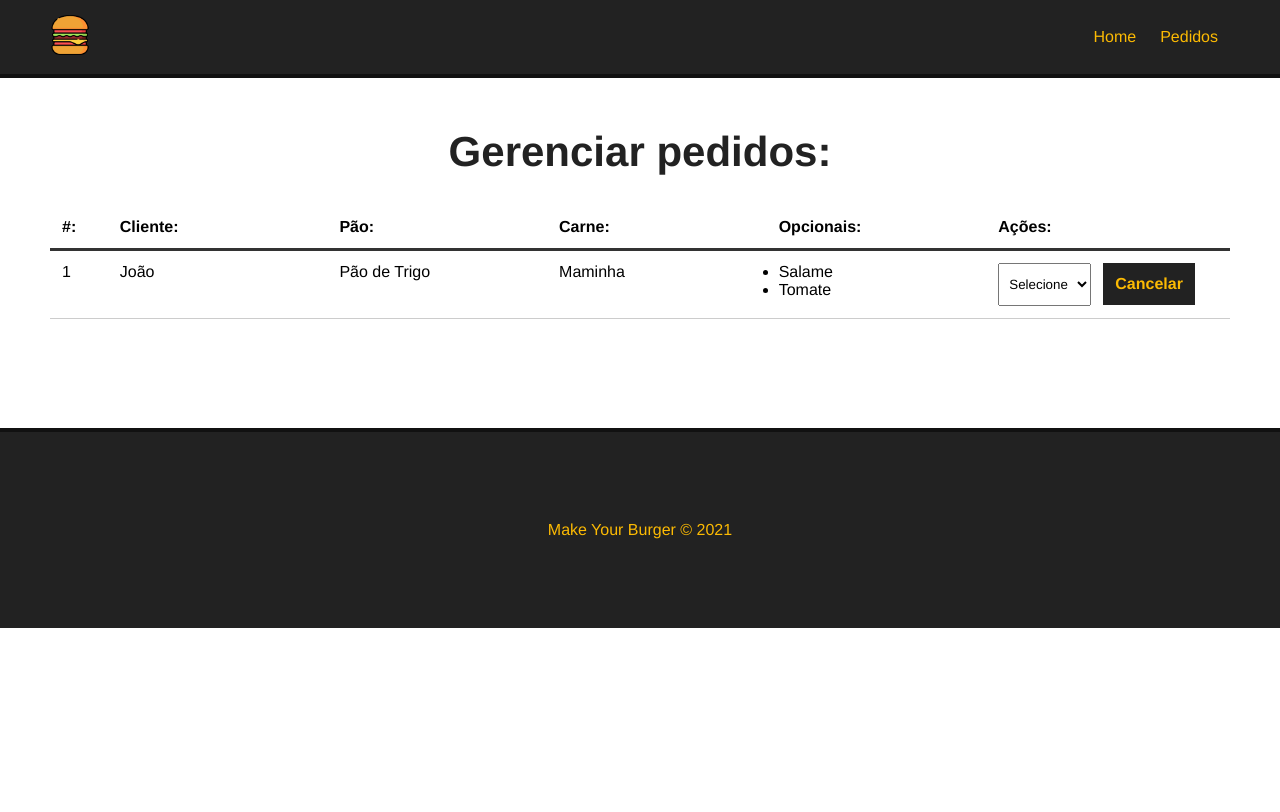
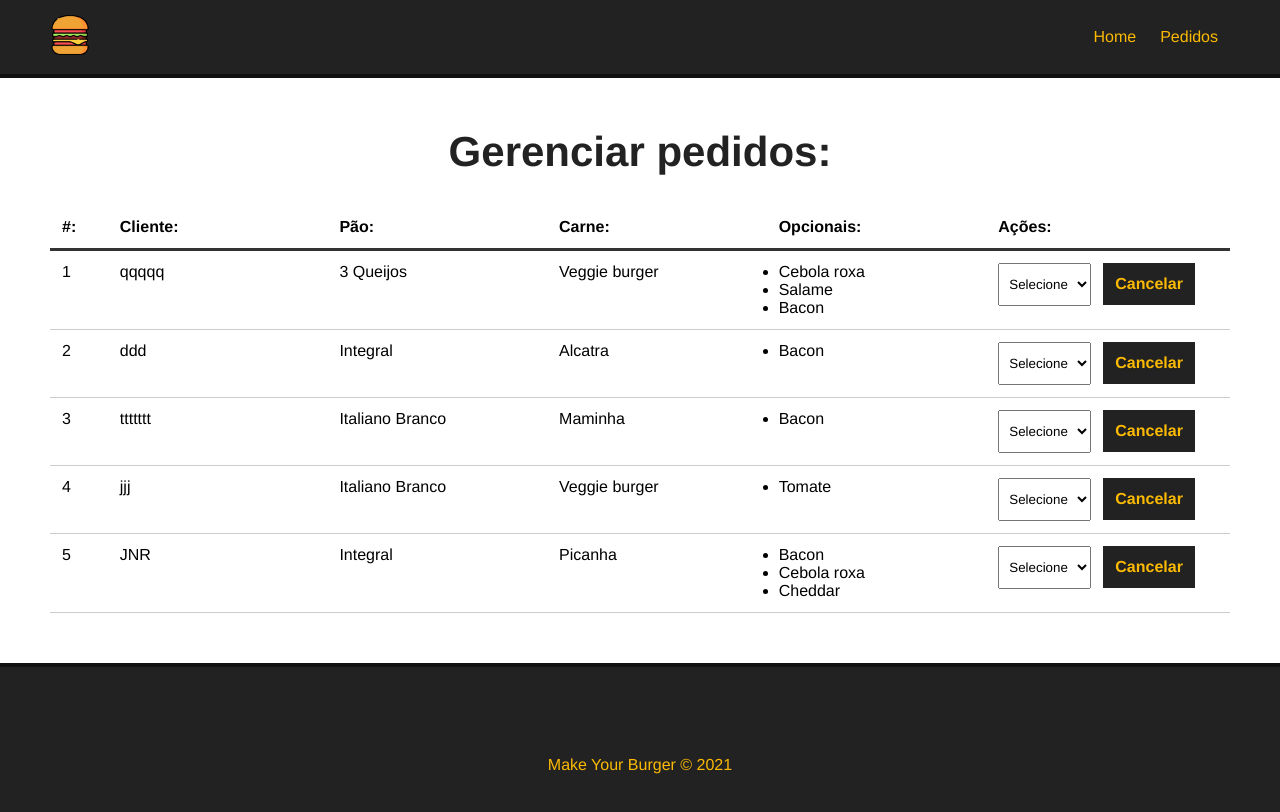
Before and after one commit to JNR23/project-burger-vuejs, a Vue app: page /pedidos in a window 1280 px wide. Shown: the top 812 px of the page. Built offline with nearby package versions, Linux system fonts and the light colour scheme; data requests are answered from the project's data file.

Commit message:
Redeeming bank orders

```diff
--- a/db/db.json
+++ b/db/db.json
@@ -119,6 +119,18 @@
       ],
       "status": "Solicitado",
       "id": 4
+    },
+    {
+      "nome": "JNR",
+      "carne": "Picanha",
+      "pao": "Integral",
+      "opcionais": [
+        "Bacon",
+        "Cebola roxa",
+        "Cheddar"
+      ],
+      "status": "Solicitado",
+      "id": 5
     }
   ]
 }
--- a/src/components/Dashboard.vue
+++ b/src/components/Dashboard.vue
@@ -12,15 +12,14 @@
         </div>
 
         <div id="burger-table-rows">
-            <div class="burger-table-row">
-                <div class="order-number">1</div>
-                <div>João</div>
-                <div>Pão de Trigo</div>
-                <div>Maminha</div>
+            <div class="burger-table-row" v-for="burger in burgers" :key="burger.id">
+                <div class="order-number">{{ burger.id }}</div>
+                <div>{{ burger.nome }}</div>
+                <div>{{ burger.pao }}</div>
+                <div>{{ burger.carne }}</div>
                 <div>
                     <ul>
-                        <li>Salame</li>
-                        <li>Tomate</li>
+                        <li v-for="(opcional, index) in burger.opcionais" :key="index">{{ opcional }}</li>
                     </ul>
                 </div>
                 <div>
@@ -36,7 +35,25 @@
 
 <script>
 export default {
-    name: "Dashboard"
+    name: "Dashboard",
+    data() {
+        return {
+            burgers: null,
+            burger_id: null,
+            status: []
+        }
+    },
+    methods: {
+        async getPedidos() {
+            const req = await fetch("http://localhost:3000/burgers");
+            const data = await req.json();
+            this.burgers = data;
+        }
+    },
+    mounted() {
+        this.getPedidos();
+        console.log(this.burgers);
+    }
 }
 </script>
 
```
